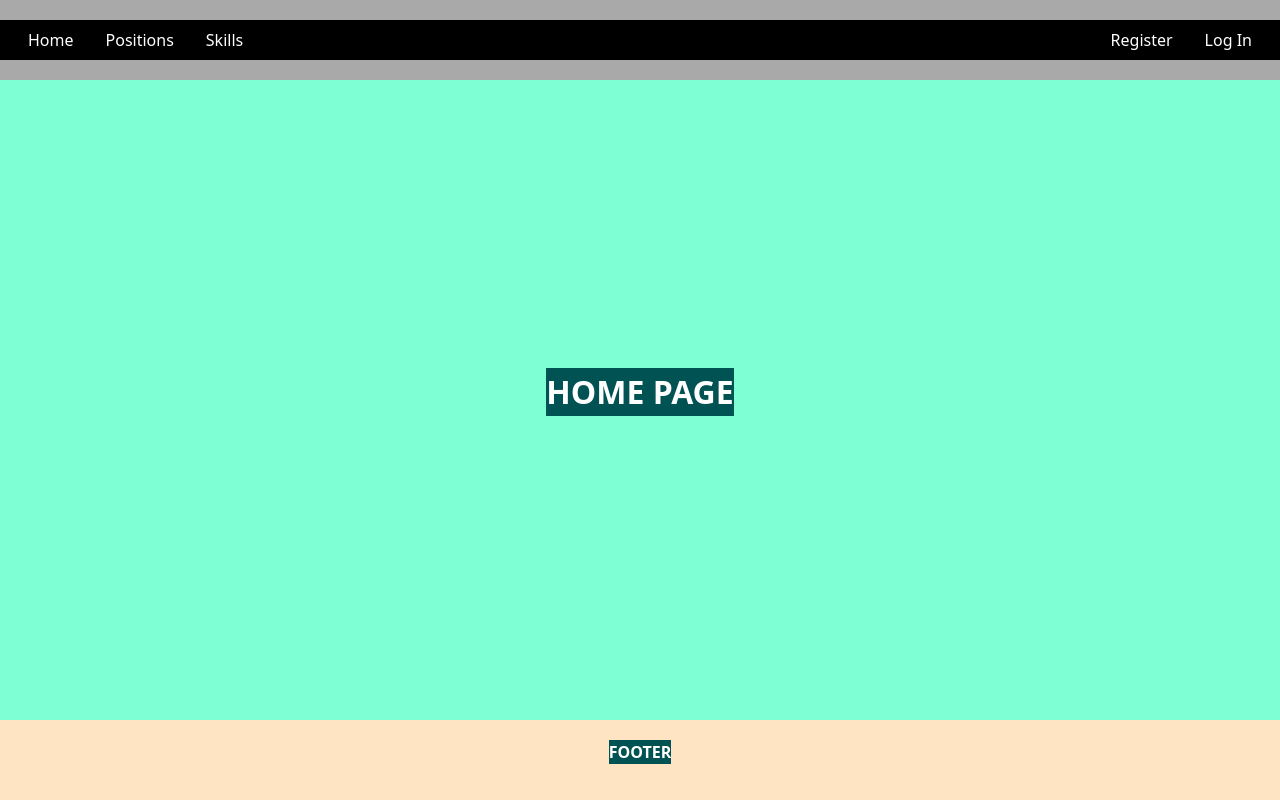
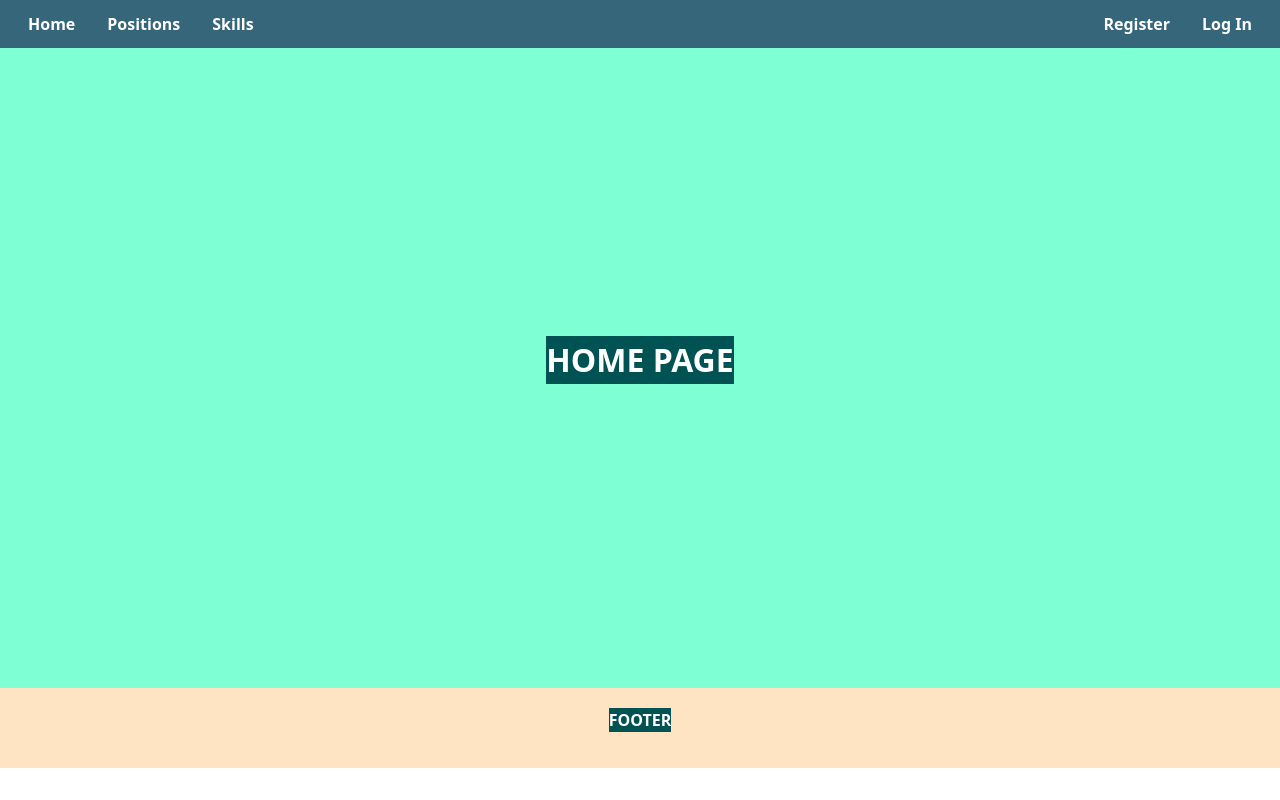
Before and after one commit to AntonioML-sc/Interview-platform-frontend, a React (Vite) app: page / in a window 1280 px wide. Built offline with nearby package versions, Linux system fonts and the light colour scheme.

Commit message:
Refactor: edit styles

```diff
--- a/src/components/Header/Header.jsx
+++ b/src/components/Header/Header.jsx
@@ -26,30 +26,30 @@ const Header = () => {
             <Navbar.Toggle aria-controls="responsive-navbar-nav" className="py-0 px-0 my-0 mx-3" />
             <Navbar.Collapse id="responsive-navbar-nav">
                <Nav className="me-auto">
-                  <Nav.Link as={Link} to="/" className="text-white mx-2">Home</Nav.Link>
-                  <Nav.Link as={Link} to="/positions" className="text-white mx-2">Positions</Nav.Link>
-                  <Nav.Link as={Link} to="/skills" className="text-white mx-2">Skills</Nav.Link>
+                  <Nav.Link as={Link} to="/" className="text-white fw-bold mx-2">Home</Nav.Link>
+                  <Nav.Link as={Link} to="/positions" className="text-white fw-bold mx-2">Positions</Nav.Link>
+                  <Nav.Link as={Link} to="/skills" className="text-white fw-bold mx-2">Skills</Nav.Link>
                </Nav>
                {!userInfo?.data &&
                   <Nav>
-                     <Nav.Link as={Link} to="/register" className="text-white mx-2" >Register</Nav.Link>
-                     <Nav.Link as={Link} to="/login" className="text-white mx-2" >Log In</Nav.Link>
+                     <Nav.Link as={Link} to="/register" className="text-white fw-bold mx-2" >Register</Nav.Link>
+                     <Nav.Link as={Link} to="/login" className="text-white fw-bold mx-2" >Log In</Nav.Link>
                   </Nav>
                }
                {userInfo?.data &&
                   <Nav>
                      {userInfo?.data.role_id == recruiterRoleId &&
                         <Nav>
-                           <Nav.Link as={Link} to="/position-create" className="text-white mx-2" >Create Position</Nav.Link>
-                           <Nav.Link as={Link} to="/company-register" className="text-white mx-2" >Register Company</Nav.Link>
-                           <Nav.Link as={Link} to="/skill-register" className="text-white mx-2" >Register Skill</Nav.Link>
-                           <Nav.Link as={Link} to="/profile-recruiter" className="text-white mx-2" >My Profile</Nav.Link>
+                           <Nav.Link as={Link} to="/position-create" className="text-white fw-bold mx-2" >Create Position</Nav.Link>
+                           <Nav.Link as={Link} to="/company-register" className="text-white fw-bold mx-2" >Register Company</Nav.Link>
+                           <Nav.Link as={Link} to="/skill-register" className="text-white fw-bold mx-2" >Register Skill</Nav.Link>
+                           <Nav.Link as={Link} to="/profile-recruiter" className="text-white fw-bold mx-2" >My Profile</Nav.Link>
                         </Nav>
                      }
                      {userInfo?.data.role_id != recruiterRoleId &&
-                        <Nav.Link as={Link} to="/profile-applicant" className="text-white mx-2" >My Profile</Nav.Link>
+                        <Nav.Link as={Link} to="/profile-applicant" className="text-white fw-bold mx-2" >My Profile</Nav.Link>
                      }
-                     <button id="logOutButton" onClick={getOut}>Log out</button>
+                     <button id="logOutButton" className="text-white fw-bold mx-2" onClick={getOut}>Log out</button>
                   </Nav>
                }
             </Navbar.Collapse>
--- a/src/components/Header/Header.scss
+++ b/src/components/Header/Header.scss
@@ -1,13 +1,12 @@
 #Header {
     width: 100vw;
-    height: 10vh;
-    background-color: darkgrey;
 
     .black {
-        background-color: black;
+        background-color: rgb(53, 102, 121);
+        height: 6vh;
 
         #logOutButton{
-            background-color: black;
+            background-color: rgb(53, 102, 121);
             border: 0;
         }
     }
```
